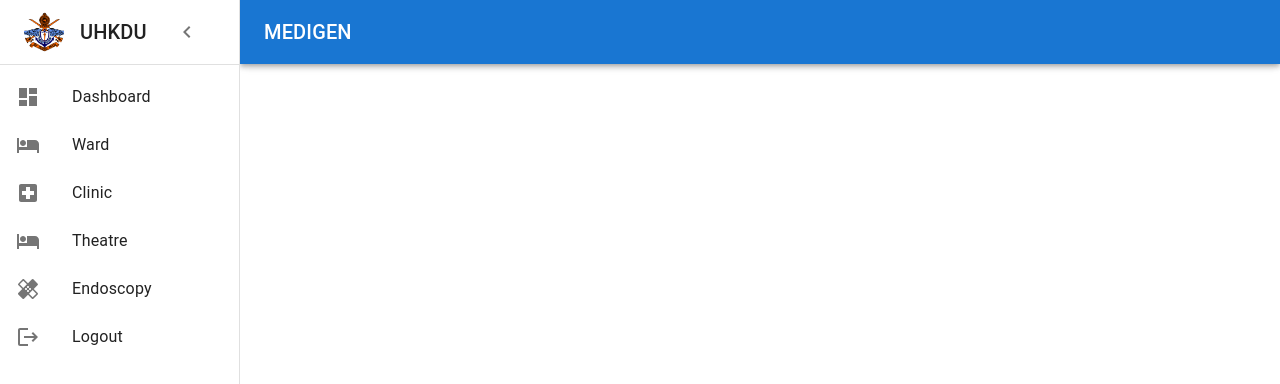
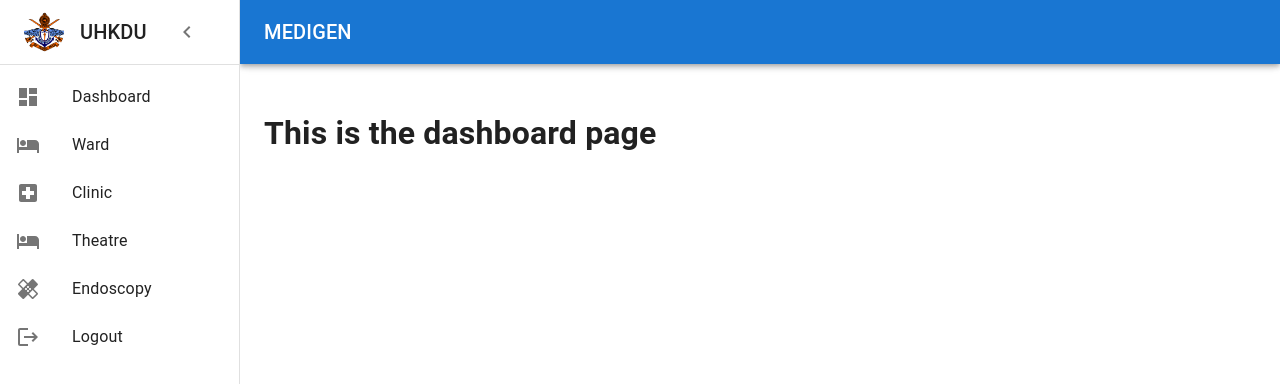
Before and after one commit to SandunMadush/MediGen, a React (Create React App) app: page /user in a window 1280 px wide. Shown: the top 384 px of the page. Built offline with nearby package versions, Linux system fonts and the light colour scheme.

Commit message:
fix dashboard route

```diff
--- /dev/null
+++ b/src/pages/dashboard/Dashboard.js
@@ -0,0 +1,7 @@
+export default function Dashboard() {
+  return (
+    <div>
+      <h1>This is the dashboard page</h1>
+    </div>
+  );
+}
--- a/src/routes/routes.js
+++ b/src/routes/routes.js
@@ -16,6 +16,7 @@ const routes = (
 
     <Route path="/" element={<Login />} />
     <Route path="/user" element={<Layout />}>
+      <Route path="/user" element={<Dashboard />} />
       <Route path="/user/dashboard" element={<Dashboard />} />
       <Route path="/user/clinic" element={<Clinic />} />
       <Route path="/user/theatre" element={<Theatre />} />
```
